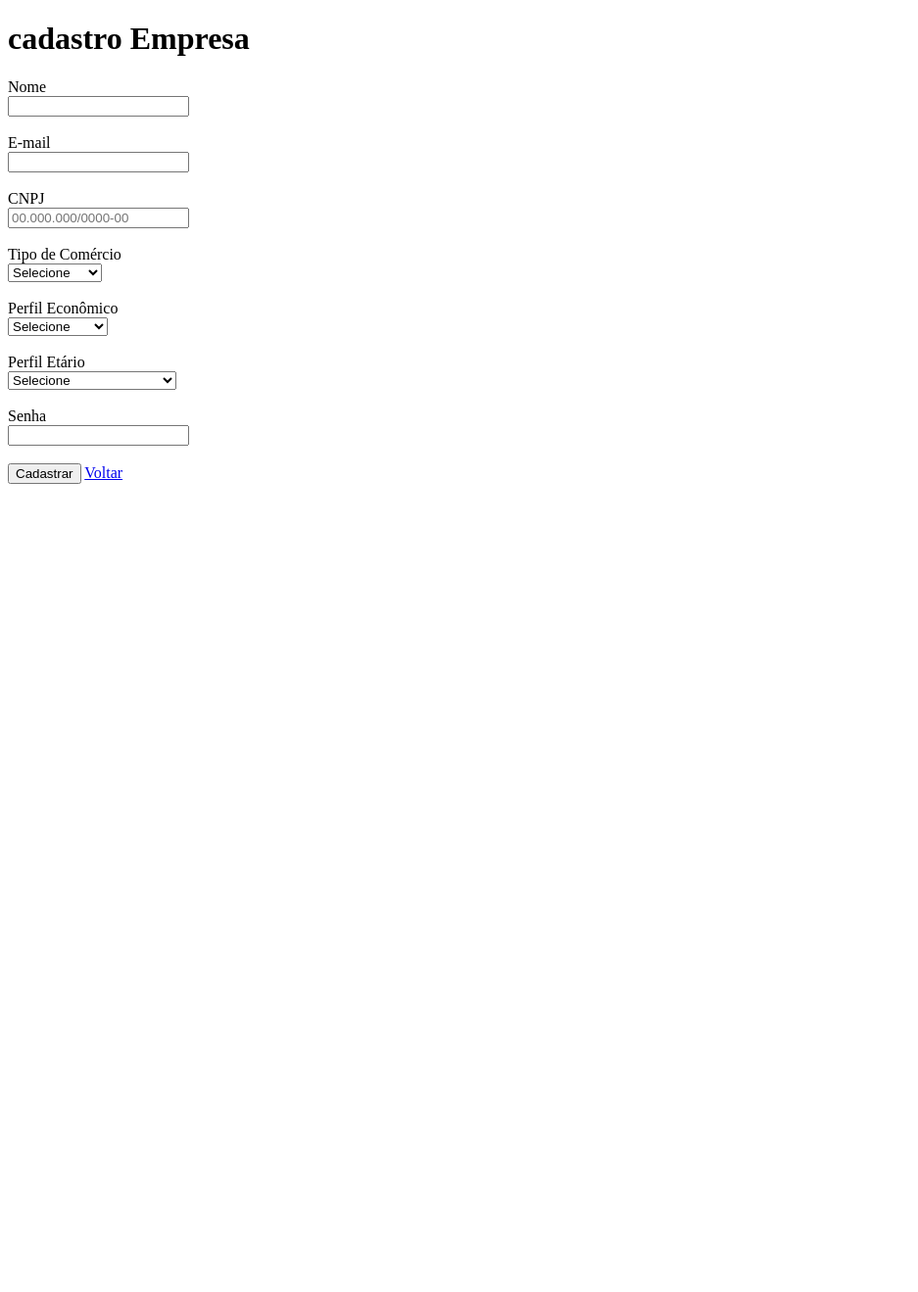
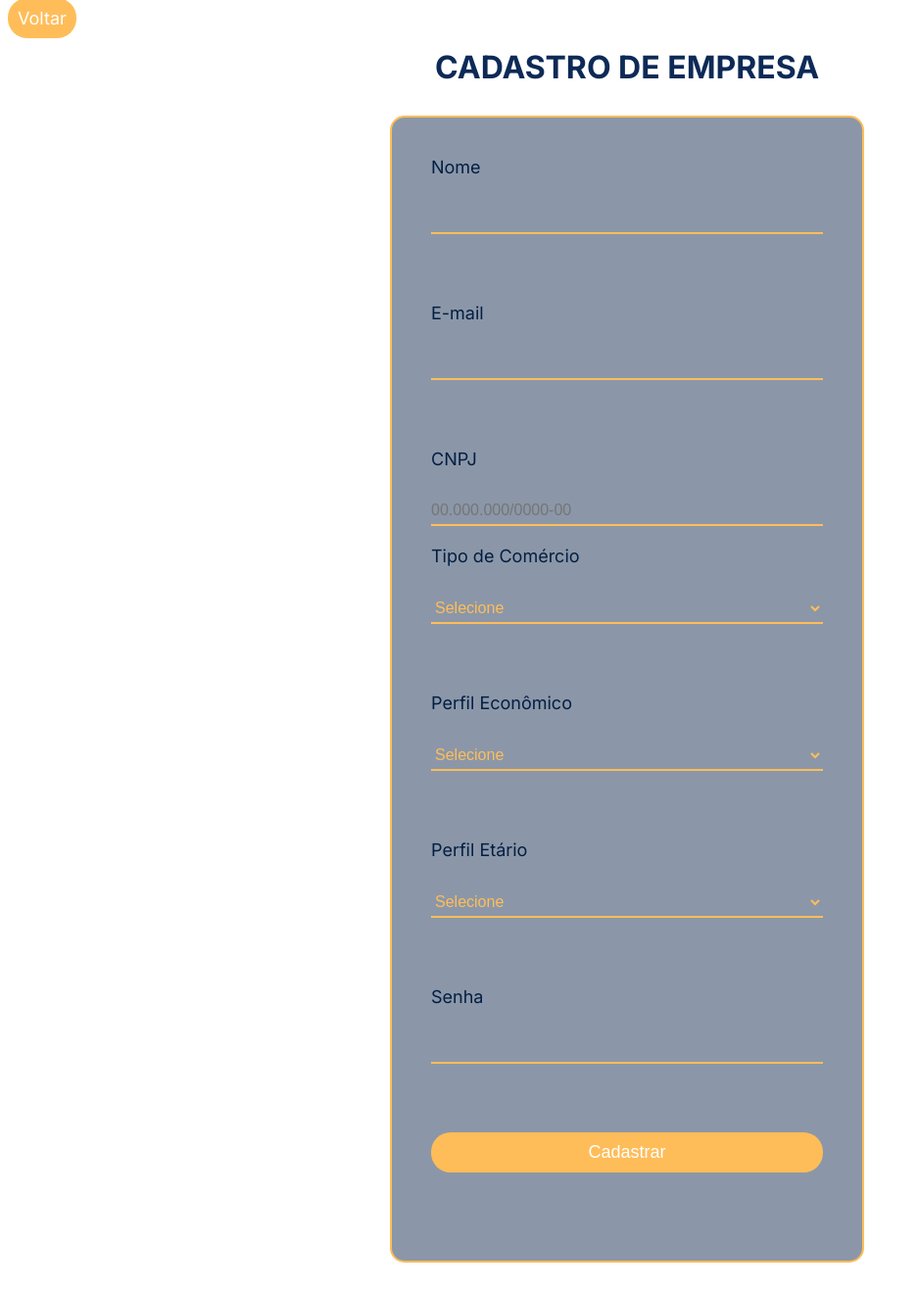
Before and after one commit to Vtr-Cardoso69/Viabilidade-WYT, a PHP site: page /Pages/cadastroEMPRESA.php in a window 1280 px wide. Shown: the whole page at 98% size, without its empty margins (0-937 px from the left). Before the commit the page ends 494 px from the top, so only its background shows below. Run offline with PHP 8.4, Linux system fonts and the light colour scheme.

Commit message:
inicio de estilização das páginas de Login e Cadastro

```diff
--- /dev/null
+++ b/CSS/cadastro.css
@@ -0,0 +1,79 @@
+
+@import url('https://fonts.googleapis.com/css2?family=Inter:ital,opsz,wght@0,14..32,100..900;1,14..32,100..900&display=swap');
+
+body{
+    background-color: #ffffff;
+    font-family: "Inter", Georgia, serif;
+}
+
+h1{
+    text-align: center;
+    color: #0d2a57;
+    margin-top: 20px;
+}
+
+form{
+    width: 400px;
+    margin: 30px auto;
+    padding: 40px;
+    background-color: #031e4275;
+    border: 2px solid #FFBD59;
+    border-radius: 15px;
+}
+
+.campo{
+    margin-bottom: 50px;
+}
+
+.campo label{
+    display: block;
+    color: #031e42;
+    font-size: 18px;
+    margin-bottom: 8px;
+}
+
+.campo input{
+    width: 100%;
+    background: transparent;
+    border: none;
+    border-bottom: 2px solid #FFBD59;
+    outline: none;
+    color: #FFBD59;
+    font-size: 16px;
+    padding: 5px 0;
+}
+
+.campo select{
+    width: 100%;
+    background: transparent;
+    border: none;
+    border-bottom: 2px solid #FFBD59;
+    outline: none;
+    color: #FFBD59;
+    font-size: 16px;
+    padding: 5px 0;
+}
+
+button{
+    width: 100%;
+    padding: 10px;
+    background-color: #FFBD59;
+    border: none;
+    border-radius: 20px;
+    color: #ffffff;
+    font-size: 18px;
+    cursor: pointer;
+}
+
+a {
+    width: 4%;
+    padding: 10px;
+    background-color: #FFBD59;
+    border: none;
+    border-radius: 20px;
+    color: #ffffff;
+    font-size: 18px;
+    cursor: pointer;
+    text-align: center;
+    text-decoration: none;
+}
--- a/Pages/cadastroEMPRESA.php
+++ b/Pages/cadastroEMPRESA.php
@@ -78,25 +78,34 @@ if ($_SERVER['REQUEST_METHOD'] === 'POST') {
 <head>
     <meta charset="utf-8" />
     <meta name="viewport" content="width=device-width, initial-scale=1" />
-    <title>cadastro Empresa</title>
+    <link rel="stylesheet" href="../CSS/cadastro.css" />
+    <title>Cadastro de Empresa</title>
 </head>
 <body>
-    <h1>cadastro Empresa</h1>
+
+<a href="../index.php">Voltar</a>
+    <h1>CADASTRO DE EMPRESA</h1>
 
     <form method="post" action="">
+        <div class="campo">
         <label for="nome">Nome</label><br />
         <input id="nome" name="nome" type="text" required />
         <br /><br />
+        </div>
 
+        <div class="campo">
         <label for="email">E-mail</label><br />
         <input id="email" name="email" type="email" required />
         <br /><br />
+        </div>
 
+        <div class="campo">
         <label for="cnpj">CNPJ</label><br />
         <input id="cnpj" name="cnpj" type="text" maxlength="18" required placeholder="00.000.000/0000-00" />
 
         <br /><br />
 
+        <div class= "campo">
         <label for="tipoComercio">Tipo de Comércio</label><br />
         <select id="tipoComercio" name="tipoComercio" required>
             <option value="">Selecione</option>
@@ -108,7 +117,10 @@ if ($_SERVER['REQUEST_METHOD'] === 'POST') {
             <option value="Turismo">Turismo</option>
         </select>
         <br /><br />
+        </div>
 
+
+        <div class= "campo">
         <label for="perfil_economico">Perfil Econômico</label><br />
         <select id="perfil_economico" name="perfil_economico" required>
             <option value="">Selecione</option>
@@ -117,7 +129,9 @@ if ($_SERVER['REQUEST_METHOD'] === 'POST') {
             <option value="Alta Renda">Alta Renda</option>
         </select>
         <br /><br />
+        </div>
 
+        <div class= "campo">
         <label for="perfil_etario">Perfil Etário</label><br />
         <select id="perfil_etario" name="perfil_etario" required>
             <option value="">Selecione</option>
@@ -127,13 +141,16 @@ if ($_SERVER['REQUEST_METHOD'] === 'POST') {
             <option value="Idosos (60 anos ou mais)">Idosos (60 anos ou mais)</option>
         </select>
         <br /><br />
+        </div>
 
+        <div class= "campo">
         <label for="senha">Senha</label><br />
         <input id="senha" name="senha" type="password" required />
         <br /><br />
+        </div>
 
         <button type="submit">Cadastrar</button>
-        <a href="../index.php">Voltar</a>
+
     </form>
 
 <script>
```
Also changed, not shown: CSS/login.css (added, +70 -0 lines), Pages/login.php (+13 -4 lines).
